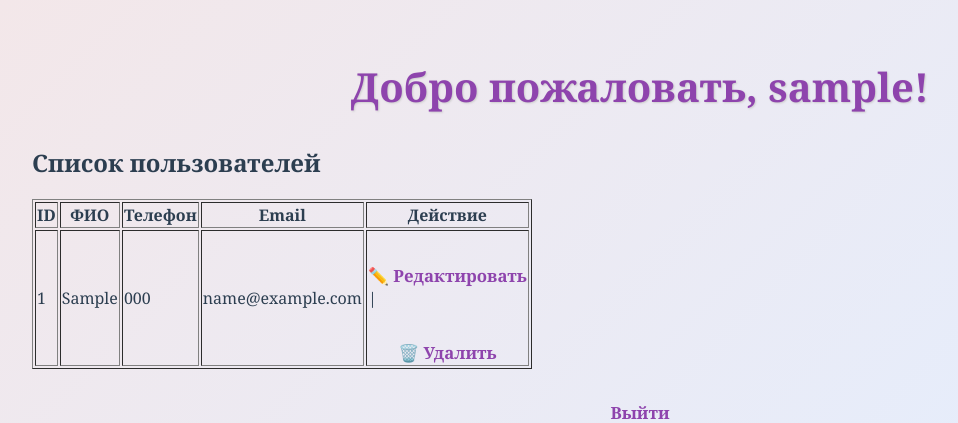
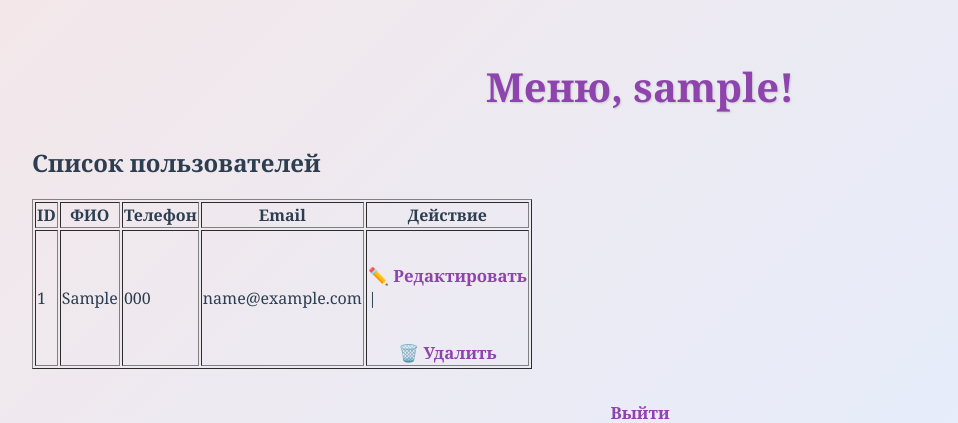
Before and after one commit to eitofujita/WebApt5, a PHP site: page /admin.php in a window 1280 px wide. Shown: the top 423 px of the page, without its empty margins (0-958 px from the left). Run offline with PHP 8.4, Linux system fonts and the light colour scheme; the visitor is signed in with stand-in values (Sample User, id 1); tables that the repository leaves empty or names only in its code hold one stand-in row (values such as "Sample post").

Commit message:
auto update

```diff
--- a/admin.php
+++ b/admin.php
@@ -18,7 +18,7 @@ if(!isset($_SESSION['admin_logged_in'])){
     <link rel="stylesheet" href="style.css">
 </head>
 <body>
-    <h1>Добро пожаловать, <?= htmlspecialchars($_SESSION['admin_username']) ?>!</h1>
+    <h1>Меню, <?= htmlspecialchars($_SESSION['admin_username']) ?>!</h1>
     <h2>Список пользователей</h2>
 
     <table border="1">
```
